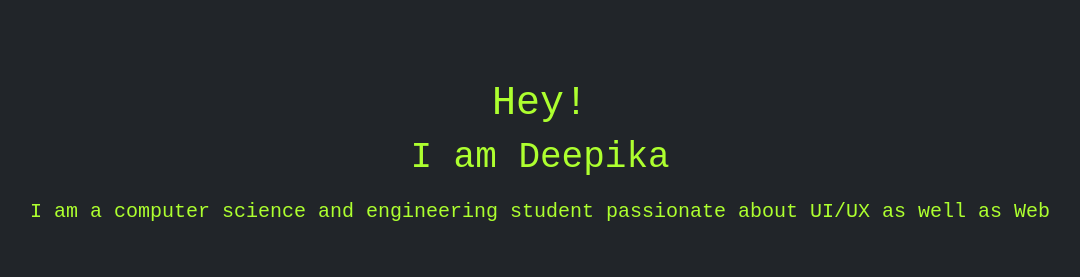
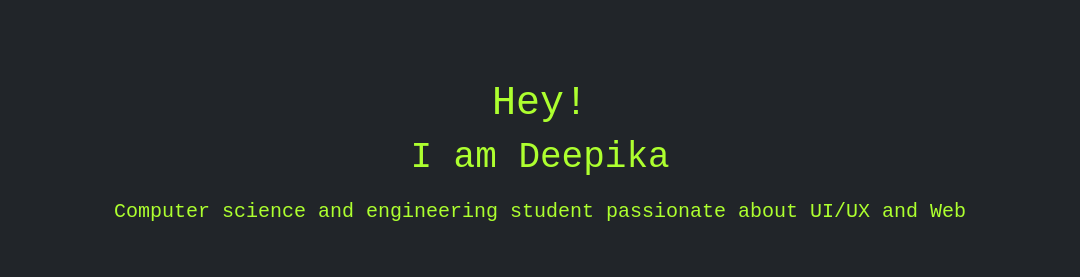
Before and after one commit to DeepikaSR4/deepika, a plain HTML site: page index.html in a window 1280 px wide. Shown: the top 277 px of the page, without its empty margins (100-1180 px from the left). Drawn offline with nearby package versions, Linux system fonts and the light colour scheme.

Commit message:
Update index.html

```diff
--- a/index.html
+++ b/index.html
@@ -17,7 +17,7 @@
       <h1>Hey!</h1>
       <h2>I am Deepika</h2>
 
-    <p id = "about">I am a computer science and engineering student passionate about UI/UX as well as Web</p>
+    <p id = "about">Computer science and engineering student passionate about UI/UX and Web</p>
   </div>
 </div>
 <div id ="links">
```
